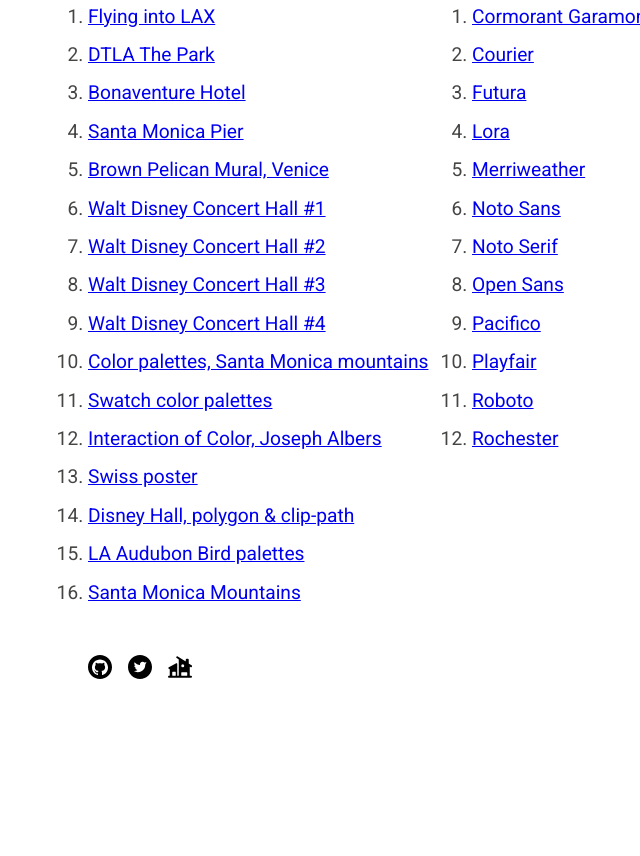
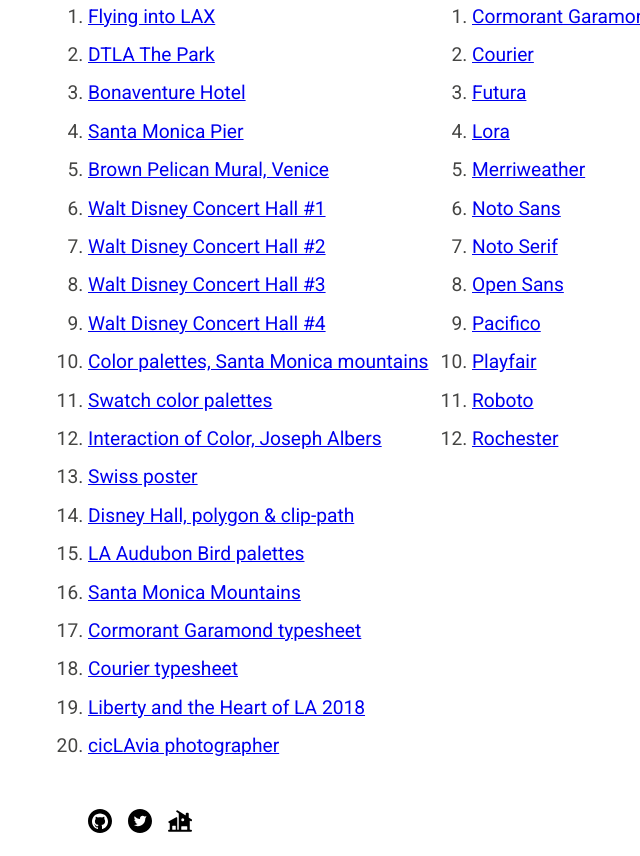
Before and after one commit to scottgruber/100-layouts, a plain HTML site: page index.html in a window 1280 px wide. Shown: the part 747-1603 px from the top of the page, without its empty margins (168-808 px from the left). Before the commit the page ends 1449 px from the top, so only its background shows below. Drawn offline with Linux system fonts and the light colour scheme.

Commit message:
Add new pages to index

```diff
--- a/index.html
+++ b/index.html
@@ -132,6 +132,10 @@
       <li><a href="014.html">Disney Hall, polygon & clip-path</a></li>
       <li><a href="015.html">LA Audubon Bird palettes</a></li>
       <li><a href="016.html">Santa Monica Mountains</a></li>
+      <li><a href="017.html">Cormorant Garamond typesheet</a></li>
+      <li><a href="018.html">Courier typesheet</a></li>
+      <li><a href="019.html">Liberty and the Heart of LA 2018</a></li>
+      <li><a href="020.html">cicLAvia photographer</a></li>
     </ol>
   </main>
   <aside>
```
